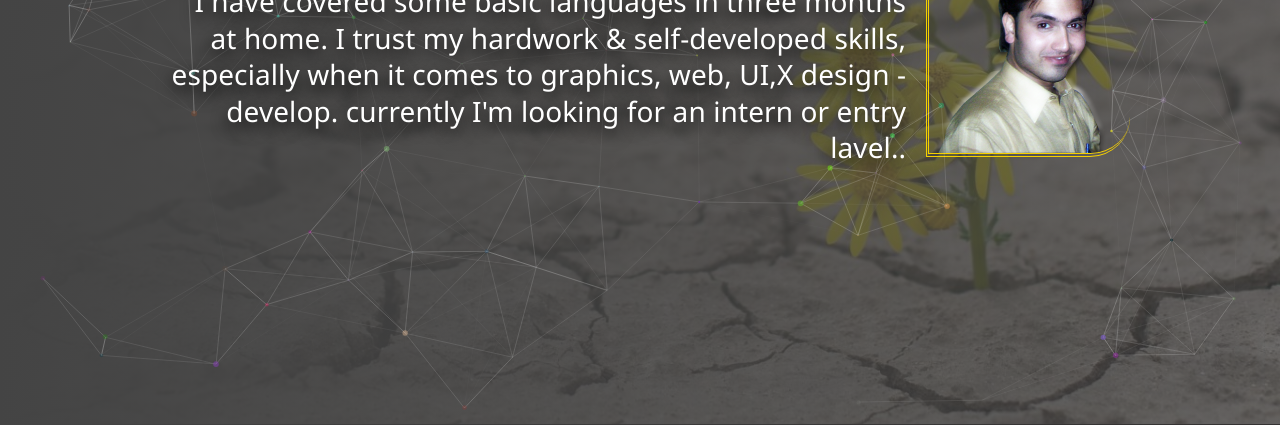
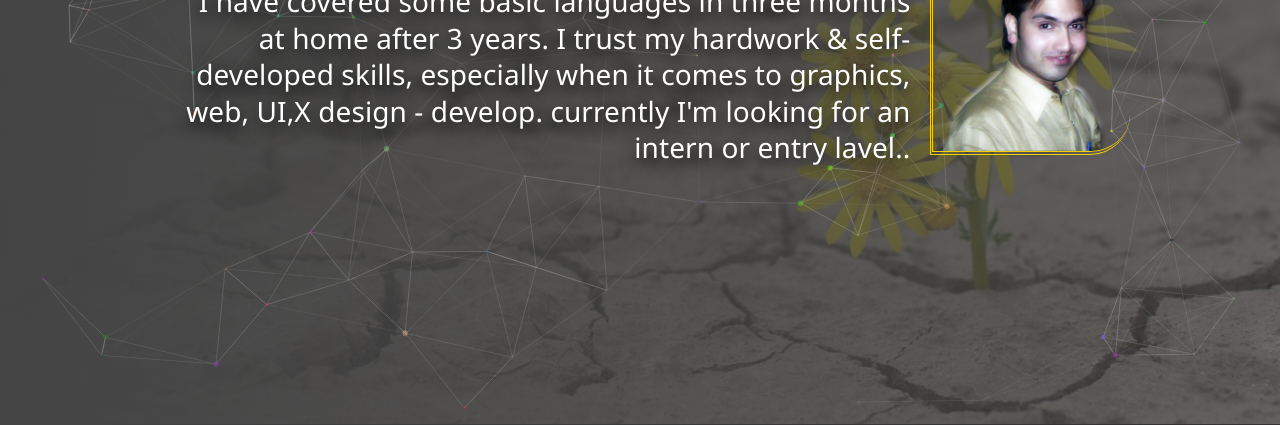
Before and after one commit to WebDevUniverse/portfoliox3, a website: page dist/pages/about.html in a window 1280 px wide. Shown: the part 375-800 px from the top of the page. Drawn offline with Linux system fonts and the light colour scheme.

Commit message:
updated depedencies

```diff
--- a/dist/pages/about.html
+++ b/dist/pages/about.html
@@ -47,7 +47,7 @@
             <div class="image"><img src="../imgs/myPic.png" alt=""></div>
             <div class="text-about-me">
                <h4>Hello Everyone!</h4>
-                <p> I have covered some basic languages in three months at home. I trust my hardwork & self-developed skills, especially when it comes to graphics, web, UI,X design - develop. currently I'm looking for an intern or entry lavel..
+                <p> I have covered some basic languages in three months at home after 3 years. I trust my hardwork & self-developed skills, especially when it comes to graphics, web, UI,X design - develop. currently I'm looking for an intern or entry lavel..
                 </p>
             </div>
         </div>
```
Also changed, not shown: 1 other file.
